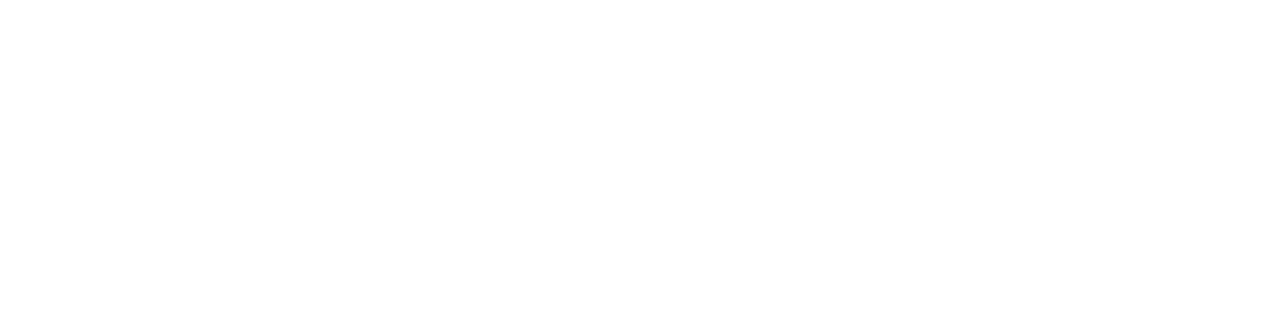
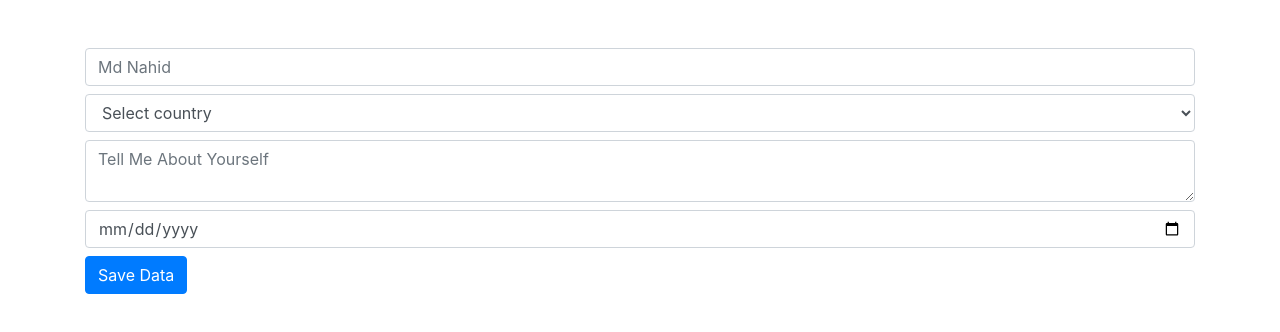
Before and after one commit to Nahidjc/react-form-practice, a React (Create React App) app: page / in a window 1280 px wide. Shown: the top 332 px of the page. Built offline with nearby package versions, Linux system fonts and the light colour scheme.

Commit message:
form adding

```diff
--- a/src/App.js
+++ b/src/App.js
@@ -1,9 +1,10 @@
 import './App.css';
 import 'bootstrap/dist/css/bootstrap.min.css';
+import Form from './components/Form';
 function App() {
   return (
-    <div className="App">
-
+    <div className="container" >
+      <Form></Form>
     </div>
   );
 }
--- a/src/components/Form.jsx
+++ b/src/components/Form.jsx
@@ -1,26 +1,64 @@
-import React from 'react';
+import React from "react";
 
-class Form extends React.Component   {
-    state={
-        name:'',
-        country:'',
-        bio:'',
-        birthDay:'',
+class Form extends React.Component {
+  state = {
+    name: "",
+    country: "",
+    bio: "",
+    birthDay: "",
   };
-    handleChange = event =>{
-
+  handleChange = (event) => {
+    this.setState({
+      [event.target.name]: event.target.value,
+    });
   };
   render() {
+    const { name, country, bio, birthDay } = this.state;
     return (
-            <div>
-                <input type="text"
+      <div className="mt-5">
+        <input
+          className="form-control my-2 "
+          onChange={this.handleChange}
+          type="text"
           name="name"
-                placeholder='Md Nahid'
-                onChange={th}/>
+          value={name}
+          placeholder="Md Nahid"
+        />
+        <select
+          className="form-control my-2"
+          name="country"
+          value={country}
+          onChange={this.handleChange}
+        >
+          <option>Select country</option>
+          <option value="Bangladesh">Bangladesh</option>
+          <option value="India">India</option>
+          <option value="Srilanka">Srilanka</option>
+          <option value="Pakistan">Pakistan</option>
+        </select>
+
+        <textarea
+          className="form-control my-2"
+          onChange={this.handleChange}
+          name="bio"
+          value={bio}
+          placeholder="Tell Me About Yourself"
+        ></textarea>
+
+        <input
+          className="form-control my-2"
+          onChange={this.handleChange}
+          value={birthDay}
+          type="date"
+          name="birthDay"
+        />
+
+        <button className="btn btn-primary" onClick={ ()=>console.log(this.state)}>
+          Save Data
+        </button>
       </div>
     );
   }
-
-};
+}
 
 export default Form;
```
Lines whose indentation alone changed are shown as unchanged.
